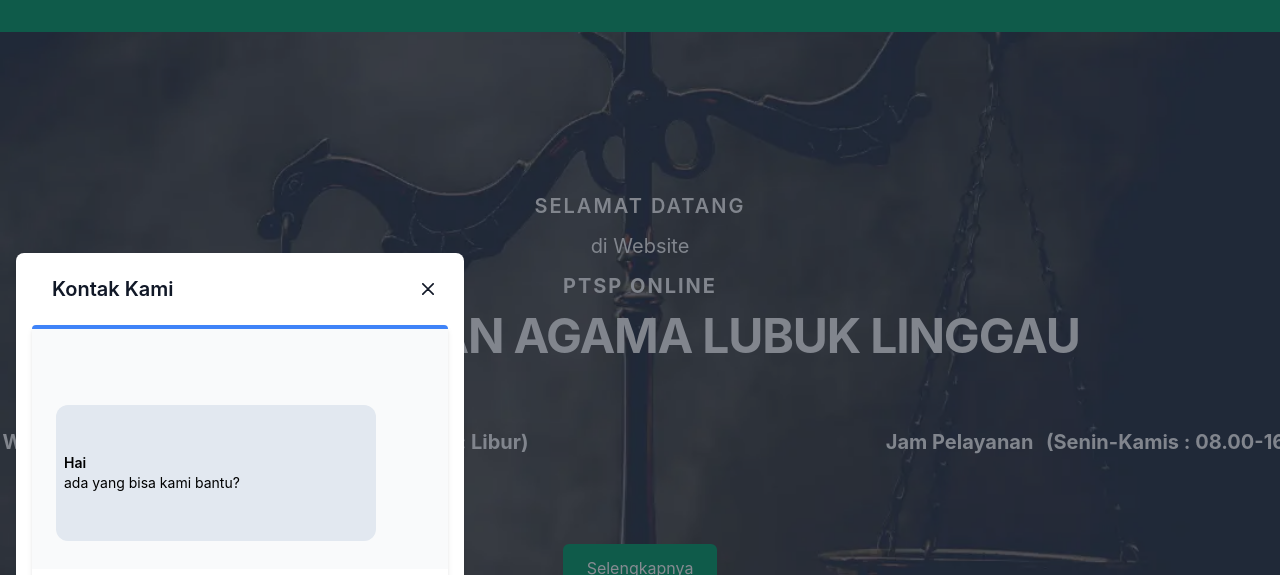
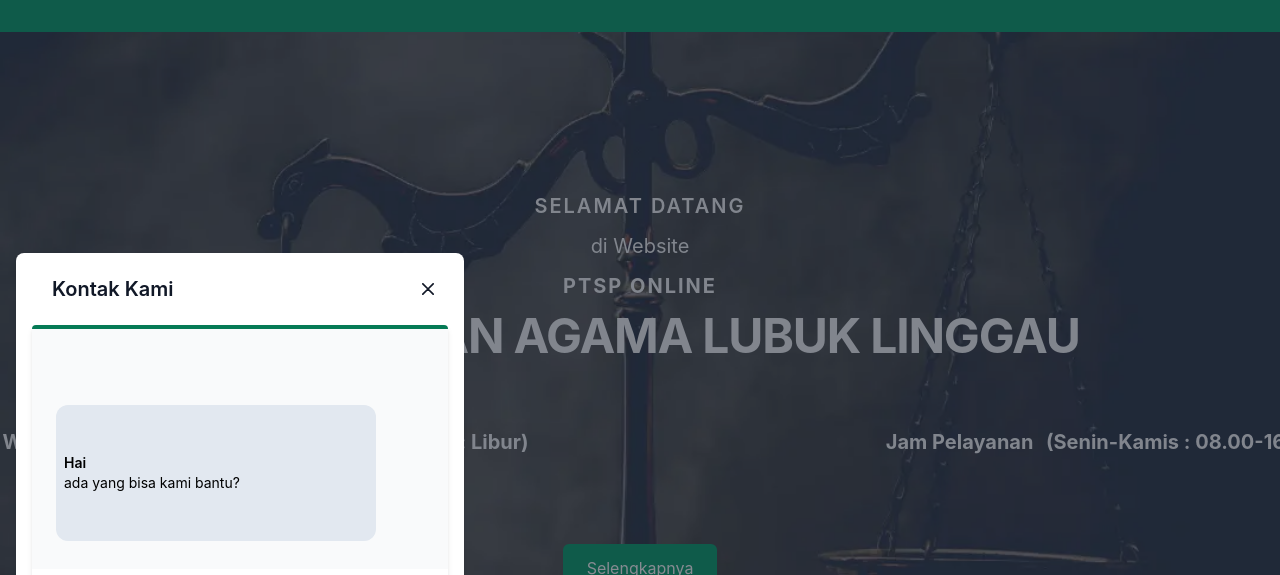
Before and after one commit to cidara-dev/PA-Lubuklinggau, a plain HTML site: page index.html in a window 1280 px wide. Both pictures are taken after a click on the button 40 px from the left and 738 px from the top of the page. Shown: the part 80-655 px from the top of the page. Drawn offline with nearby package versions, Linux system fonts and the light colour scheme.

Commit message:
Update index.html

```diff
--- a/index.html
+++ b/index.html
@@ -691,7 +691,7 @@
                 </button>
               </div>
               <!-- Modal body -->
-              <div class="border-t-4 w-full border-blue-500 rounded z-10 shadow-md text-sm">
+              <div class="border-t-4 w-full border-green-600 rounded z-10 shadow-md text-sm">
                 <div class="bg-gray-50 flex flex-col space-y-2">
                     <div class="px-6 py-4 flex flex-col items-start gap-3">
                           <div class="container mx-auto max-w-lg py-3">
```
